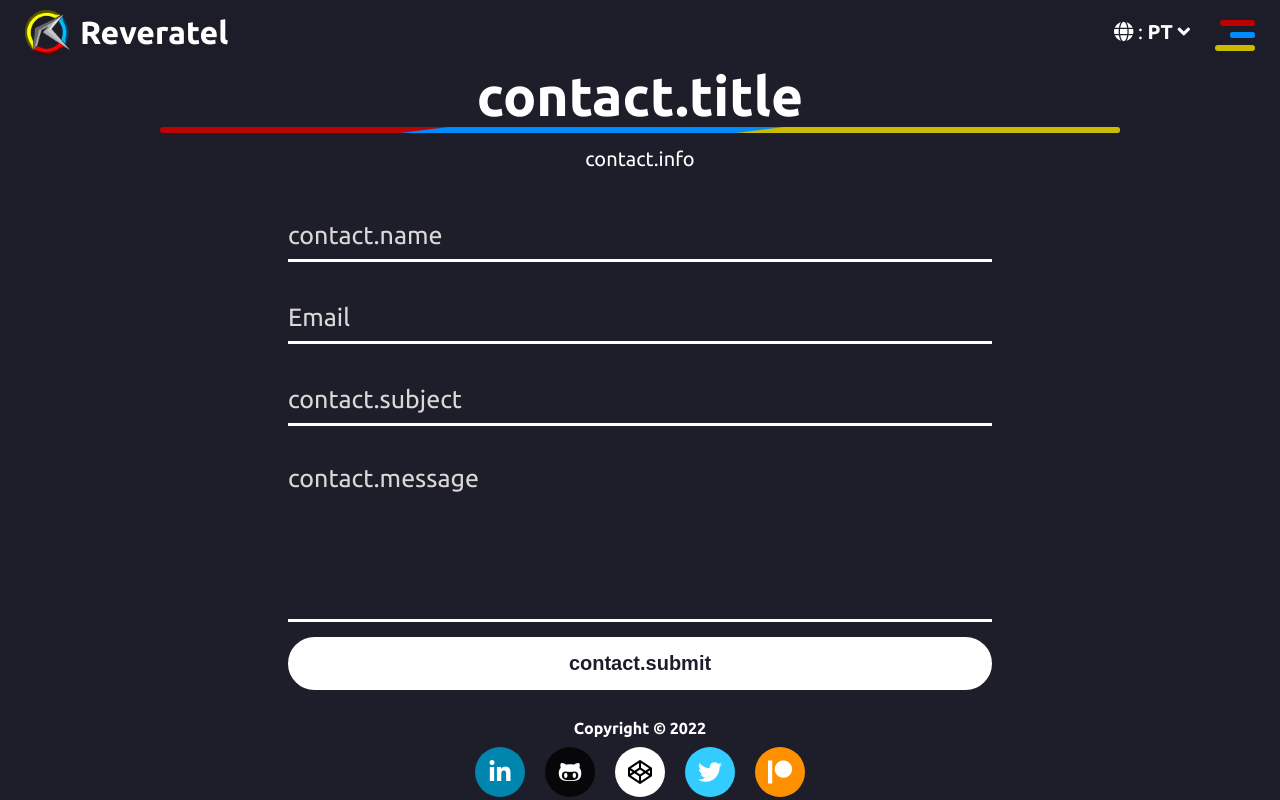
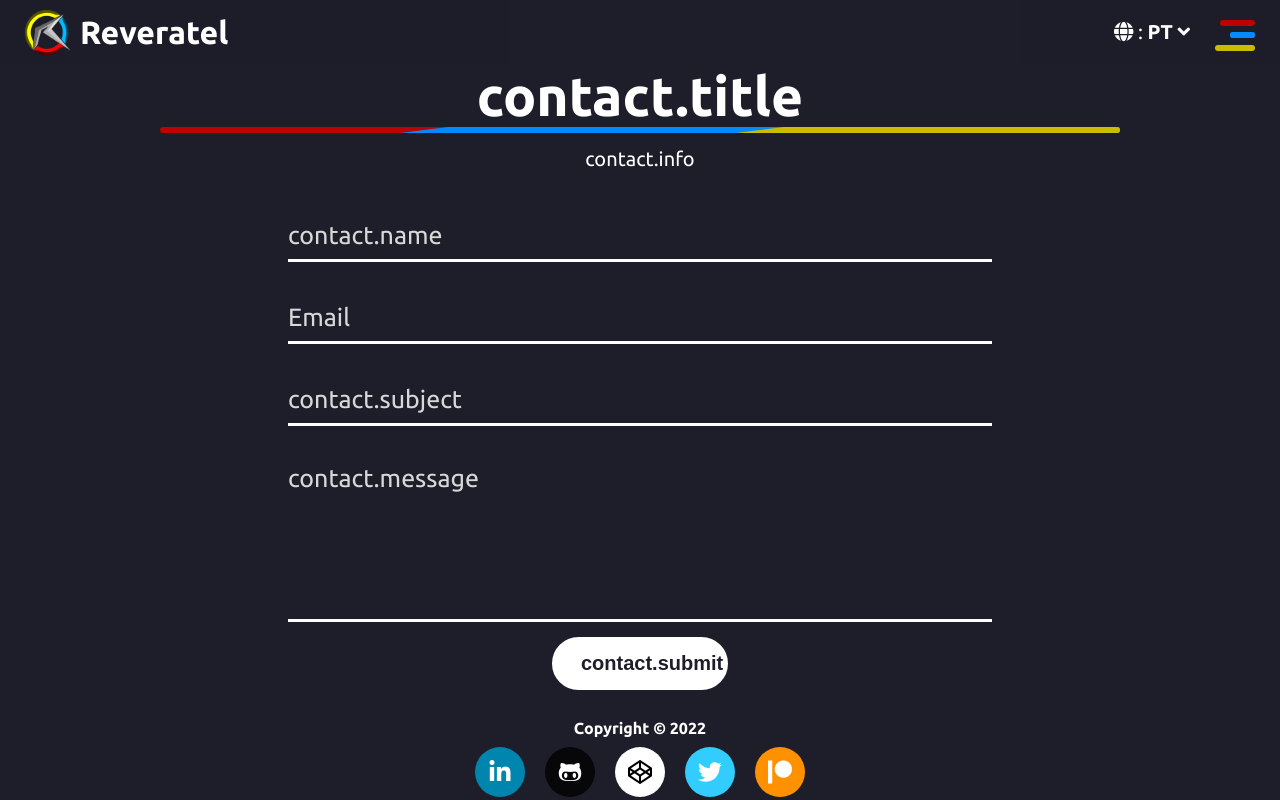
Before and after one commit to diogodesignergil/ePortfolio, a React (Create React App) app in the folder Client/: page /contact in a window 1280 px wide. Built offline with nearby package versions, Linux system fonts and the light colour scheme; what i18next-xhr-backend would draw is missing.

Commit message:
Update Button on Contact Form

```diff
--- a/Client/src/page/Contact.js
+++ b/Client/src/page/Contact.js
@@ -67,7 +67,6 @@ function Contact() {
 					required
 				></textarea>
 				<Button
-					className="btns"
 					buttonStyle="btn--primary"
 					buttonSize="btn--large"
 					type="submit"
--- a/Client/src/page/Home.js
+++ b/Client/src/page/Home.js
@@ -33,21 +33,13 @@ function Home() {
 					</div>
 					<div className="button">
 						<a href={CV} download>
-							<Button
-								className="btns"
-								buttonStyle="btn--outline"
-								buttonSize="btn--large"
-							>
+							<Button buttonStyle="btn--outline" buttonSize="btn--large">
 								<i className="fas fa-download" />
 								&nbsp;{t("home.download")}
 							</Button>
 						</a>
 						<Link to="/contact">
-							<Button
-								className="btns"
-								buttonStyle="btn--primary"
-								buttonSize="btn--large"
-							>
+							<Button buttonStyle="btn--primary" buttonSize="btn--large">
 								{t("home.hire")}
 							</Button>
 						</Link>
--- a/Client/src/page/contact.css
+++ b/Client/src/page/contact.css
@@ -90,11 +90,9 @@ textarea:focus {
 	color: rgba(216, 216, 216, 1);
 }
 
-form Button {
-  width: 100%;
-  position: relative;
-  display: flex;
-  justify-content: center;
+form .btn {
+	width: 25%;
+	margin: 0 auto;
 }
 
 @media screen and (max-width: 340px) {
```
Lines whose indentation alone changed are shown as unchanged.
